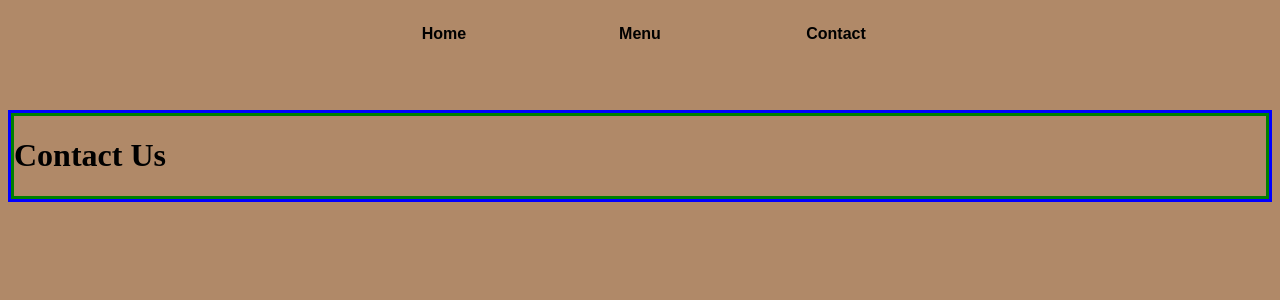
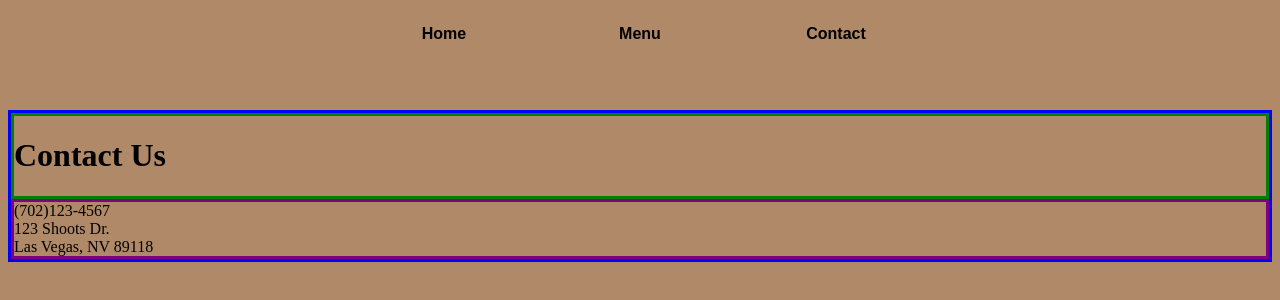
Before and after one commit to dannymaclaughlin/restaurant-page, a website built with webpack: page src/template.html in a window 1280 px wide. Built offline with nearby package versions, Linux system fonts and the light colour scheme.

Commit message:
Added content to the Contact Us module.

```diff
--- a/src/contact.js
+++ b/src/contact.js
@@ -3,17 +3,43 @@ import "./styles.css";
 export function renderContact() {
     const contentContainer = document.querySelector("#content");
 
-    const contactDiv = document.createElement("div");
-    contactDiv.classList.add("contactDiv");
-    contentContainer.appendChild(contactDiv);
+    // main div
+    const contactMainDiv = document.createElement("div");
+    contactMainDiv.classList.add("contactMainDiv");
+    contentContainer.appendChild(contactMainDiv);
 
+    // header div
     const tabHeaderDiv = document.createElement("div");
     tabHeaderDiv.classList.add("tabHeaderDiv");
-    contactDiv.appendChild(tabHeaderDiv);
+    contactMainDiv.appendChild(tabHeaderDiv);
 
+    // header element
     const tabHeaderElement = document.createElement("h1");
     tabHeaderDiv.appendChild(tabHeaderElement);
 
+    // header text
     const tabHeaderText = document.createTextNode("Contact Us");
     tabHeaderElement.appendChild(tabHeaderText);
+
+    // phone number div
+    const contactInfoDiv = document.createElement("div");
+    contactInfoDiv.classList.add("contactInfoDiv");
+    contactMainDiv.appendChild(contactInfoDiv);
+
+    contactInfoDiv.appendChild(document.createTextNode("(702)123-4567"));
+    contactInfoDiv.appendChild(document.createElement('br'));
+    contactInfoDiv.appendChild(document.createTextNode("123 Shoots Dr."))
+    contactInfoDiv.appendChild(document.createElement('br'));
+    contactInfoDiv.appendChild(document.createTextNode("Las Vegas, NV 89118"))
+
+    // phone number element
+    // const contactPhoneNumberElement = document.createElement("p");
+    // contactInfoDiv.appendChild(contactPhoneNumberElement);
+
+    // // phone number text
+    // const contactPhoneNumberText = document.createTextNode("702-123-4567");
+    // contactPhoneNumberElement.appendChild(contactPhoneNumberText);
+
+    // // contactInfoDiv.appendChild(document.createElement('br'));
+    // contactInfoDiv.appendChild(document.createTextNode("Address"));
 }
--- a/src/styles.css
+++ b/src/styles.css
@@ -72,9 +72,12 @@ body {
 }
 
 /* contact.js */
-.contactDiv {
+.contactMainDiv {
     border: 3px solid blue;
 }
 .tabHeaderDiv {
     border: 3px solid green;
 }
+.contactInfoDiv {
+    border: 3px solid purple;
+}
```
